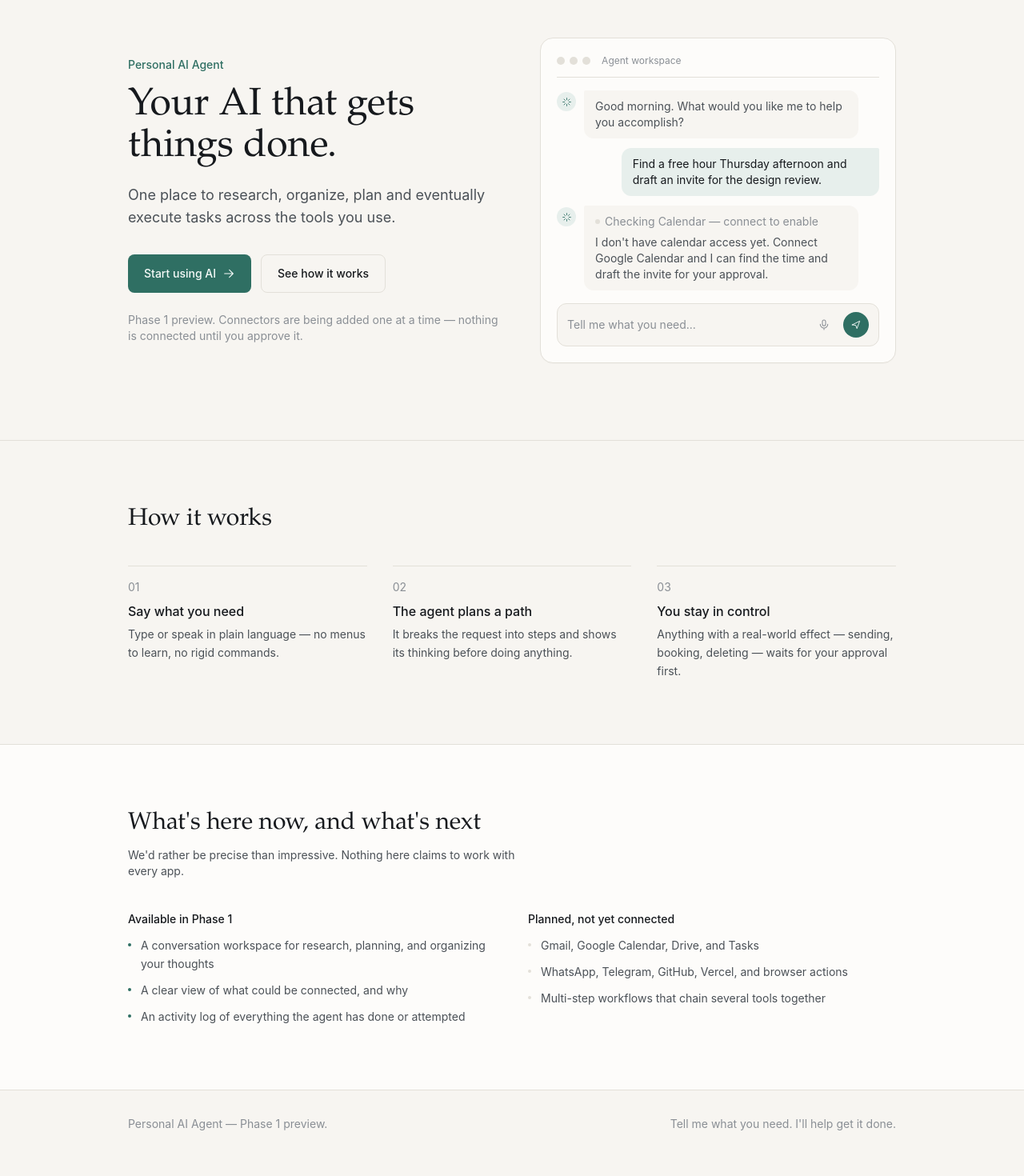
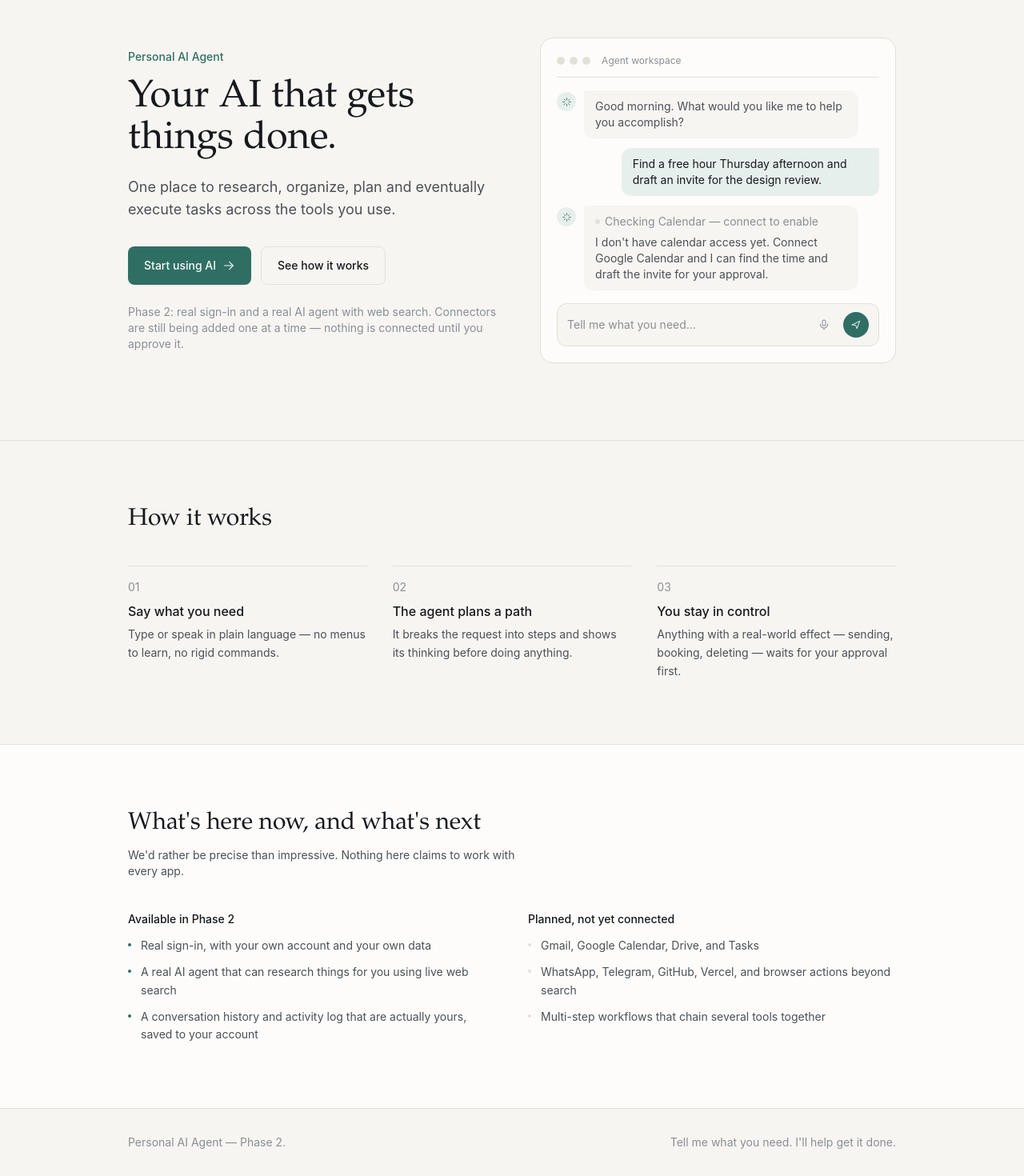
Before and after one commit to GauravKatarpawar1223/personal-ai-agent, a Next.js app: page / in a window 1280 px wide. Shown: the part 102-1572 px from the top of the page at 80% size. Before the commit the page ends 1549 px from the top, so only its background shows below. Built offline with nearby package versions, Linux system fonts and the light colour scheme.

Commit message:
Add files via upload

```diff
--- a/components/landing/Hero.tsx
+++ b/components/landing/Hero.tsx
@@ -31,8 +31,9 @@ export function Hero() {
             </Link>
           </div>
           <p className="mt-6 text-sm text-ink-faint">
-            Phase 1 preview. Connectors are being added one at a time —
-            nothing is connected until you approve it.
+            Phase 2: real sign-in and a real AI agent with web search.
+            Connectors are still being added one at a time — nothing is
+            connected until you approve it.
           </p>
         </div>
 
--- a/components/landing/HowItWorks.tsx
+++ b/components/landing/HowItWorks.tsx
@@ -33,14 +33,14 @@ export function HowItWorks() {
 }
 
 const AVAILABLE_NOW = [
-  "A conversation workspace for research, planning, and organizing your thoughts",
-  "A clear view of what could be connected, and why",
-  "An activity log of everything the agent has done or attempted",
+  "Real sign-in, with your own account and your own data",
+  "A real AI agent that can research things for you using live web search",
+  "A conversation history and activity log that are actually yours, saved to your account",
 ];
 
 const COMING_LATER = [
   "Gmail, Google Calendar, Drive, and Tasks",
-  "WhatsApp, Telegram, GitHub, Vercel, and browser actions",
+  "WhatsApp, Telegram, GitHub, Vercel, and browser actions beyond search",
   "Multi-step workflows that chain several tools together",
 ];
 
@@ -57,7 +57,7 @@ export function CapabilitiesHonesty() {
         </p>
         <div className="mt-10 grid gap-10 sm:grid-cols-2">
           <div>
-            <p className="text-sm font-medium text-ink mb-3">Available in Phase 1</p>
+            <p className="text-sm font-medium text-ink mb-3">Available in Phase 2</p>
             <ul className="space-y-2.5">
               {AVAILABLE_NOW.map((item) => (
                 <li key={item} className="text-sm leading-relaxed text-ink-soft pl-4 relative">
@@ -88,7 +88,7 @@ export function LandingFooter() {
   return (
     <footer className="border-t border-line">
       <div className="mx-auto max-w-5xl px-5 py-8 sm:px-8 flex flex-col sm:flex-row gap-3 items-start sm:items-center justify-between">
-        <p className="text-sm text-ink-faint">Personal AI Agent — Phase 1 preview.</p>
+        <p className="text-sm text-ink-faint">Personal AI Agent — Phase 2.</p>
         <p className="text-sm text-ink-faint">
           Tell me what you need. I&apos;ll help get it done.
         </p>
```
